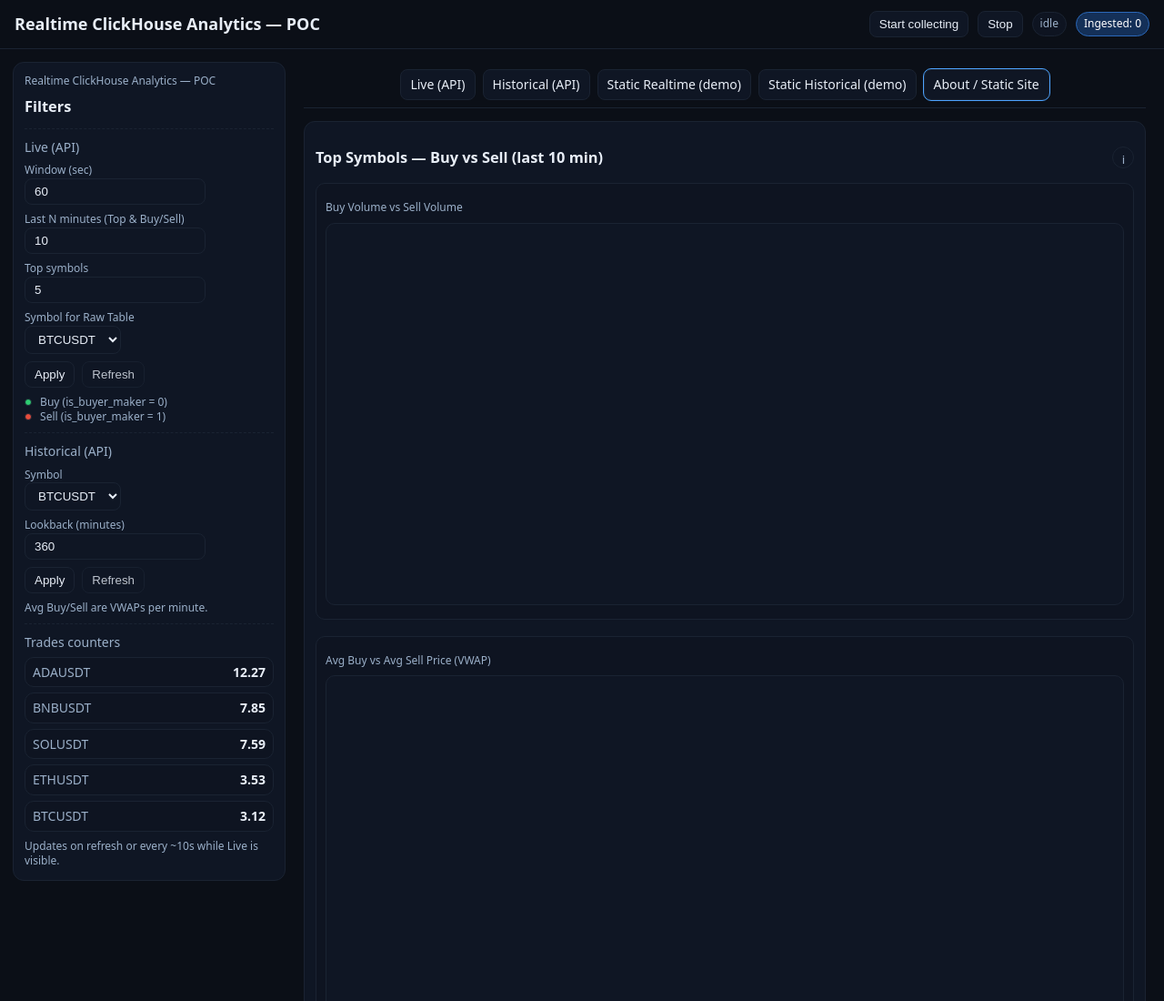
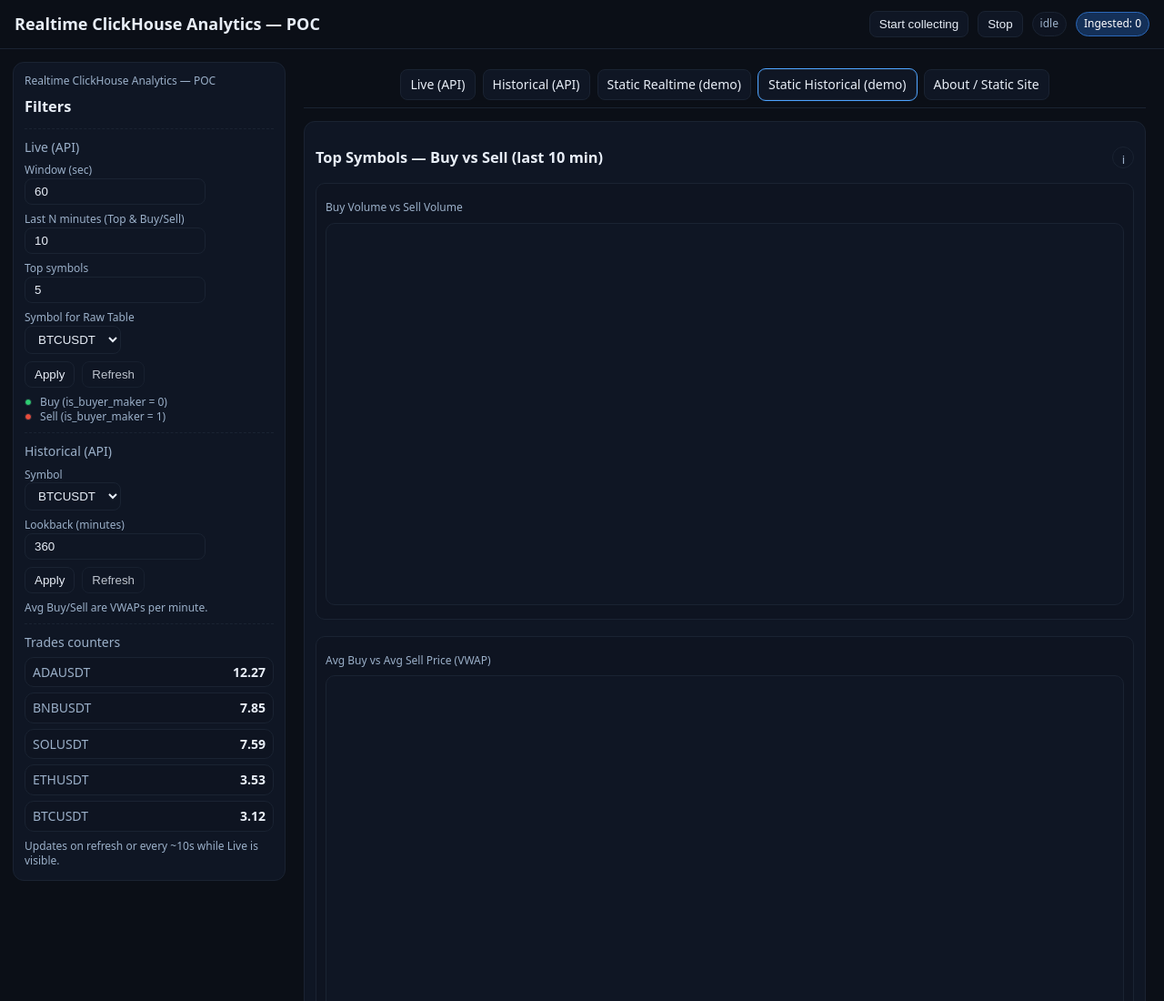
Before and after one commit to Deniskerec/crypto-clickhouse-POC, a plain HTML site: page docs/index.html in a window 1280 px wide. Shown: the top 1100 px of the page at 91% size. Drawn offline with nearby package versions, Linux system fonts and the light colour scheme; no server answers.

Commit message:
last changu

```diff
--- a/docs/index.html
+++ b/docs/index.html
@@ -132,8 +132,8 @@
         <div class="tab" data-tab="live">Live (API)</div>
         <div class="tab" data-tab="historical">Historical (API)</div>
         <div class="tab" data-tab="static-live">Static Realtime (demo)</div>
-        <div class="tab" data-tab="static-hist">Static Historical (demo)</div>
-        <div class="tab active" data-tab="about">About / Static Site</div>
+        <div class="tab active" data-tab="static-hist">Static Historical (demo)</div>
+        <div class="tab" data-tab="about">About / Static Site</div>
       </div>
 
       <!-- Live -->
@@ -238,7 +238,7 @@
       </section>
 
       <!-- Static Historical (demo) -->
-      <section class="tab-page hidden" data-tab="static-hist">
+      <section class="tab-page" data-tab="static-hist">
         <div class="card callout">
           <strong>Heads up:</strong> Static, fake but realistic OHLCV and VWAPs for showcase.
         </div>
```
